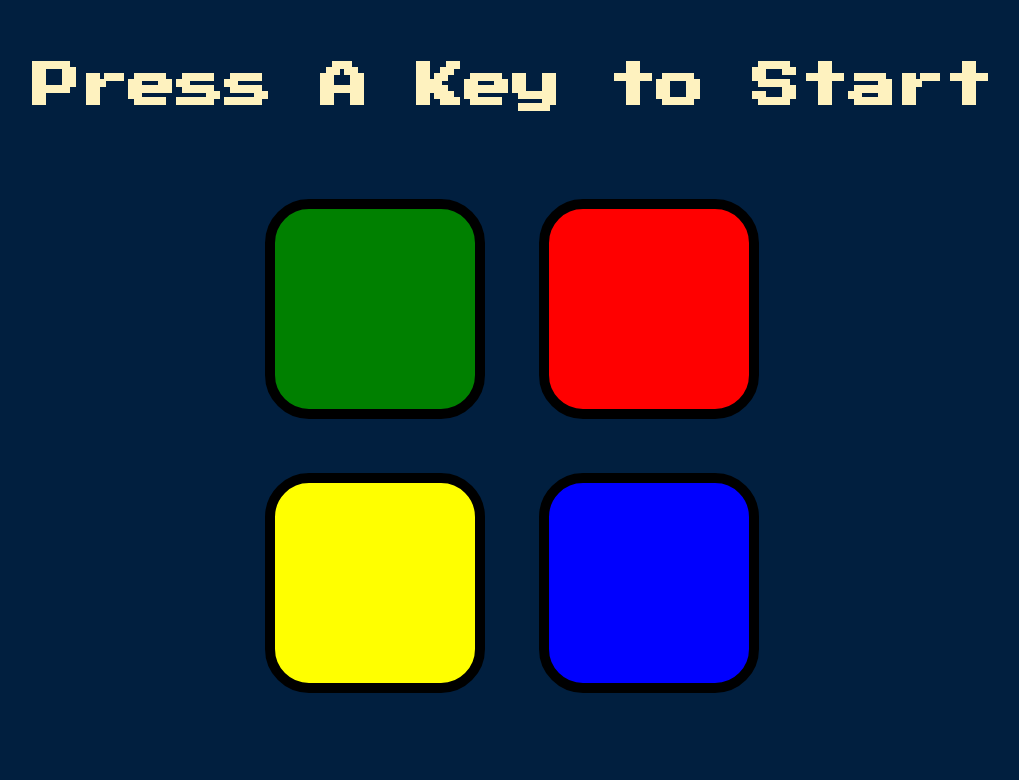
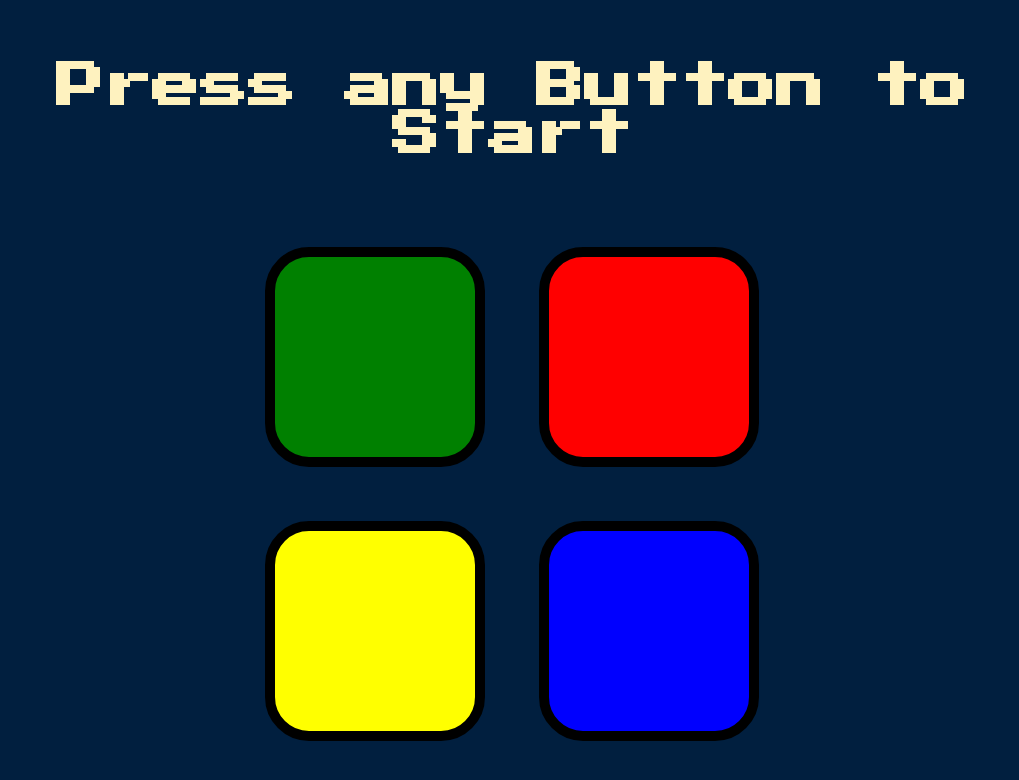
Before and after one commit to MichaelDevWorx/mySimon, a plain HTML site: page index.html in a window 1280 px wide. Shown: the whole page, without its empty margins (128-1147 px from the left). Drawn offline with nearby package versions, Linux system fonts and the light colour scheme.

Commit message:
Update index.html

```diff
--- a/index.html
+++ b/index.html
@@ -9,7 +9,7 @@
 </head>
 
 <body>
-  <h1 id="level-title">Press A Key to Start</h1>
+  <h1 id="level-title">Press any Button to Start</h1>
   <div class="container">
     <div lass="row">
 
```
